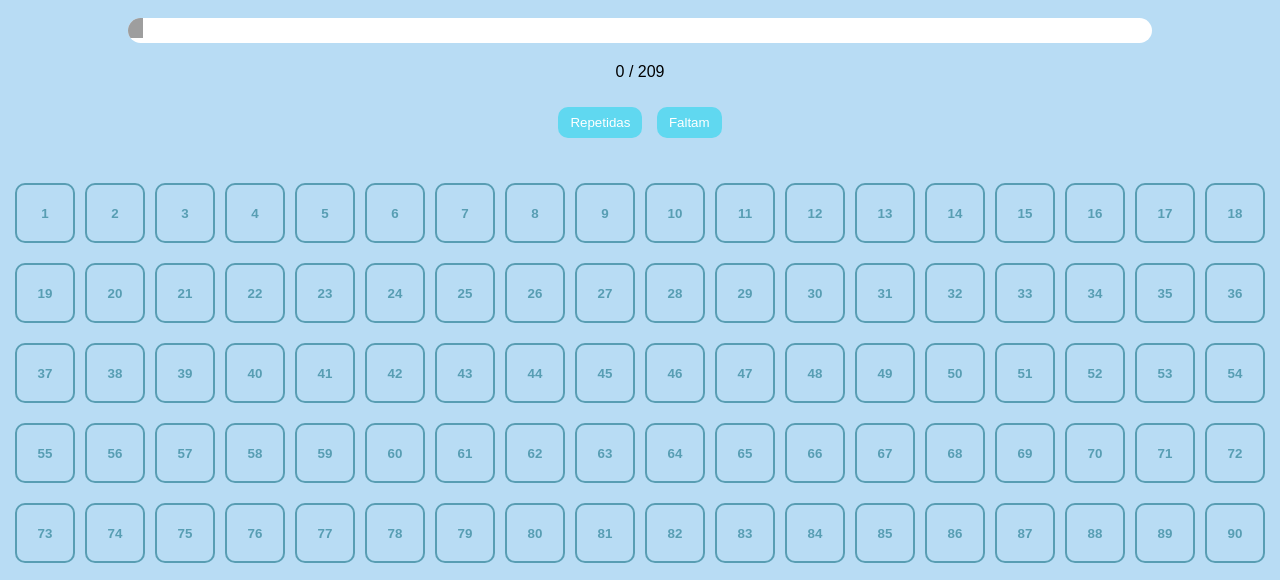
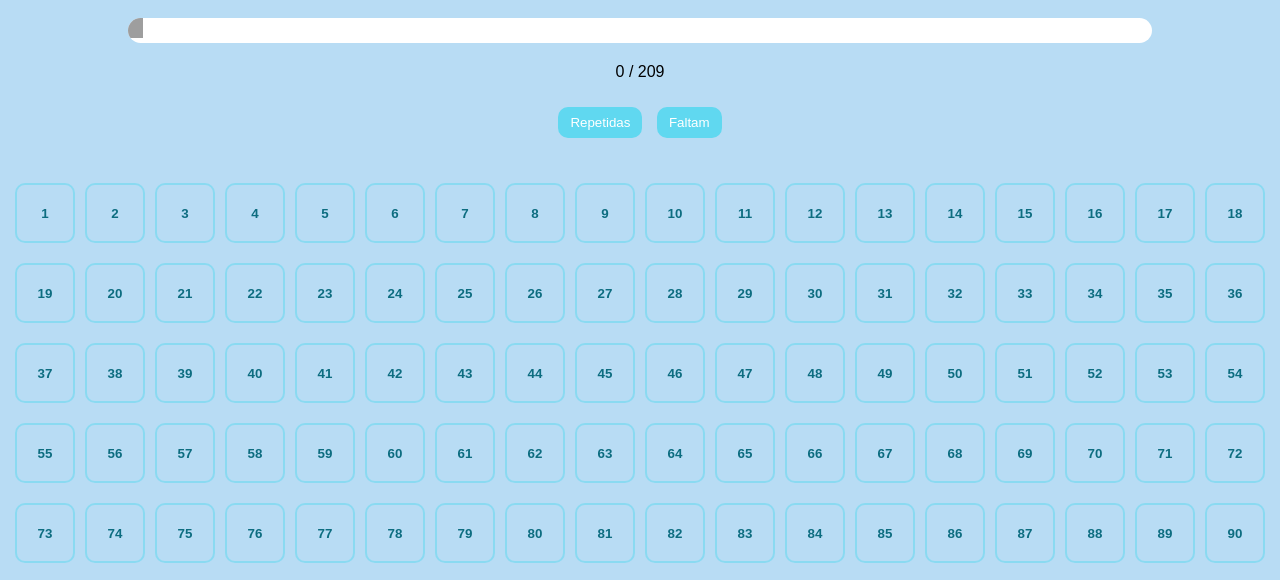
Before and after one commit to esterluz491-rgb/stehell0kitt.y, a plain HTML site: page index.html in a window 1280 px wide. Shown: the part 182-762 px from the top of the page. Drawn offline with Linux system fonts and the light colour scheme; no server answers; grey boxes are pictures that could not be loaded.

Commit message:
Update index.html

```diff
--- a/index.html
+++ b/index.html
@@ -37,8 +37,8 @@ h1 {
 .card {
   width: 60px;
   height: 60px;
-  border: 2px solid #0d6d808f;
-  color: #0d6d808f;
+  border: 2px solid #60d8f083;
+  color: #0d6d80;
   border-radius: 10px;
   background: transparent;
   cursor: pointer;
```
